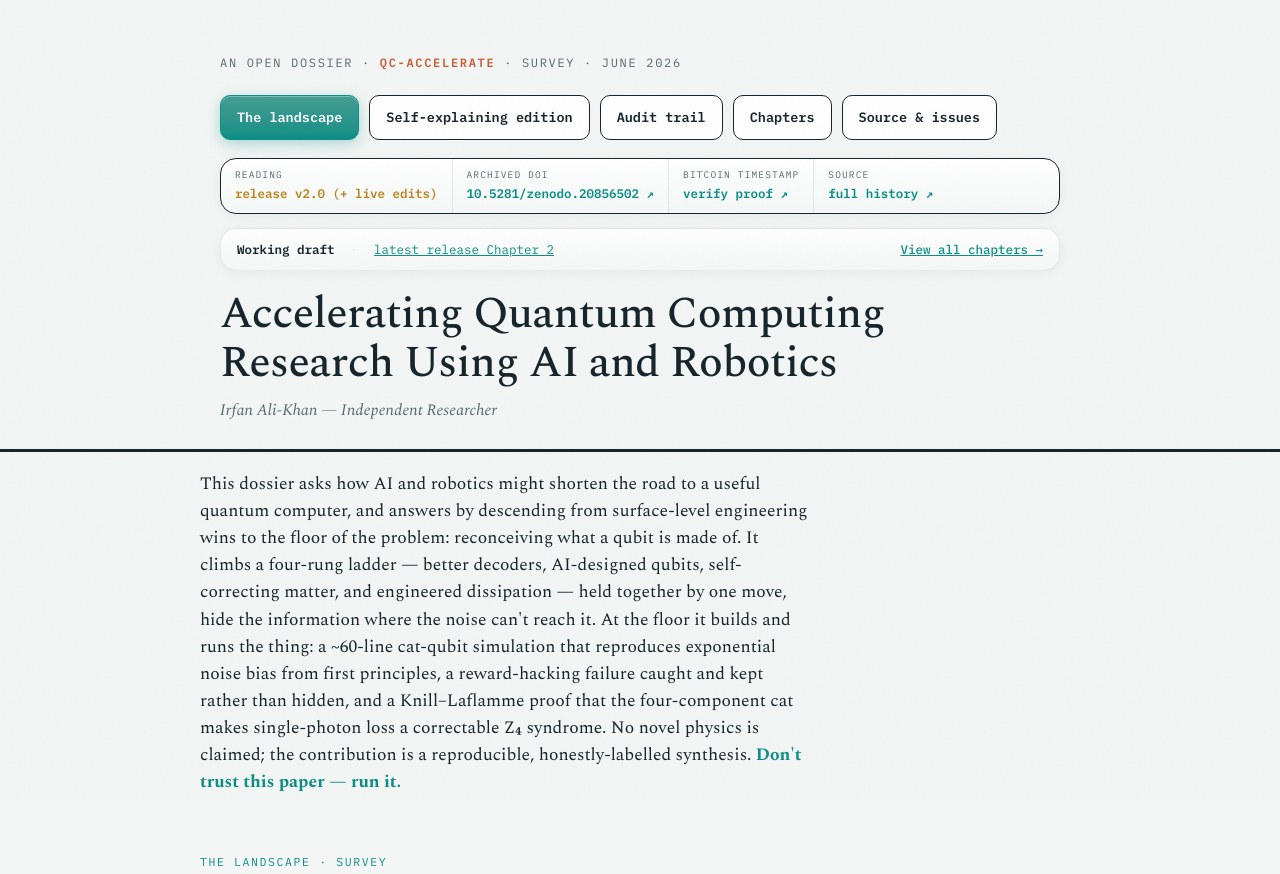
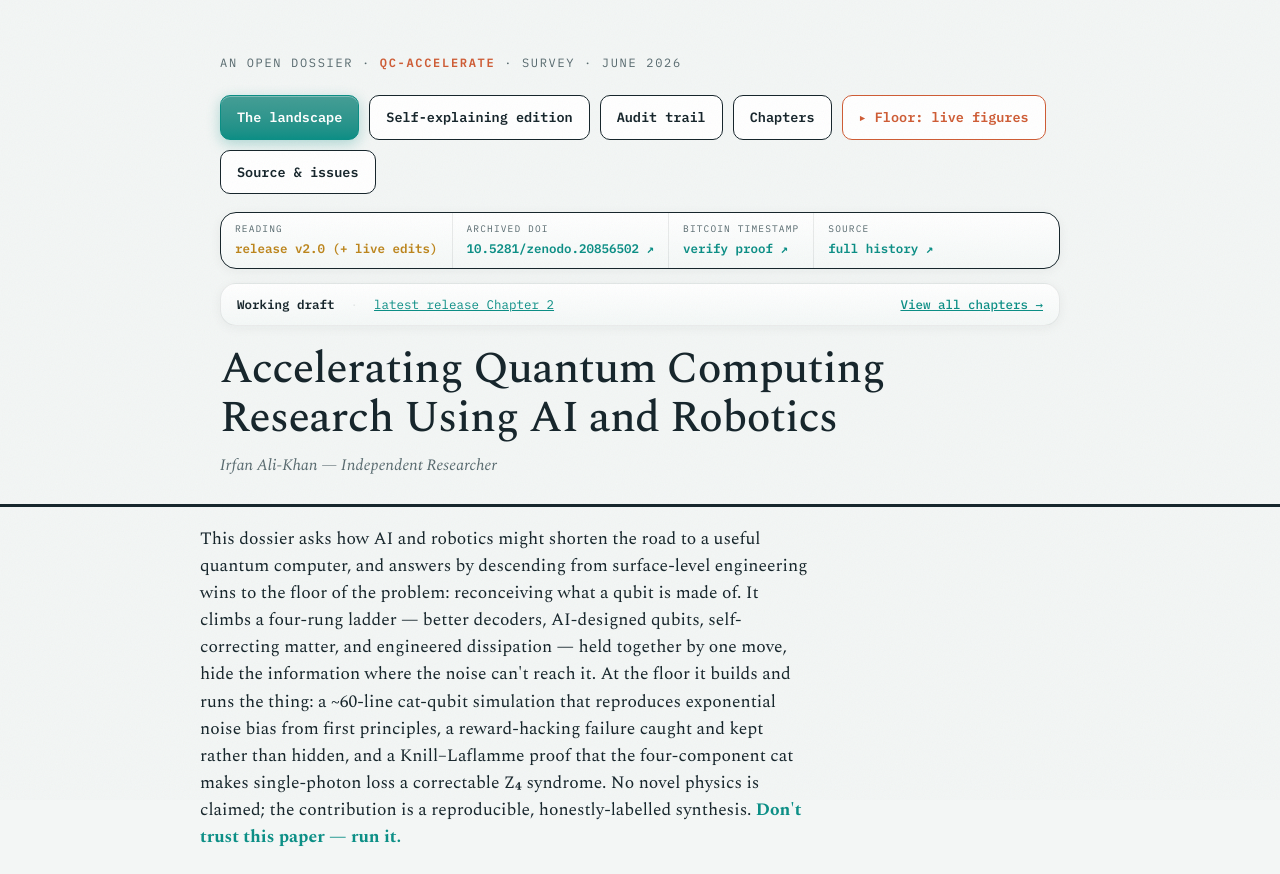
Before and after one commit to m4gr4th34/dossier-QC-Accelerate, a website: page index.html in a window 1280 px wide. Shown: the top 874 px of the page. Drawn offline with nearby package versions, Linux system fonts and the light colour scheme.

Commit message:
feat(nav): surface the floor living-figures preview from every edition
Add a prominent 'Floor: live figures' nav button to index/paper/dossier/lineage,
linking the WIP living-read preview, and a back-link on the preview so it isn't a
dead end. Additive nav only; no content or provenance touched. The preview is
reachable in one click from the live document now, instead of being an orphan URL.

```diff
--- a/index.html
+++ b/index.html
@@ -197,6 +197,7 @@
       <a class="btn" href="paper.html">Self-explaining edition</a>
       <a class="btn" href="dossier.html">Audit trail</a>
       <a class="btn" href="lineage.html">Chapters</a>
+      <a class="btn" href="ch1-floor-preview.html" style="border-color:var(--coral);color:var(--coral)">▸ Floor: live figures</a>
       <a class="btn" href="https://github.com/m4gr4th34/dossier-QC-Accelerate">Source &amp; issues</a>
     </div>
   <div class="provenance" role="contentinfo" aria-label="Provenance and verification">
```
Also changed, not shown: ch1-floor-preview.html (+1 -0 lines), dossier.html (+1 -0 lines), lineage.html (+1 -0 lines), paper.html (+1 -0 lines).
